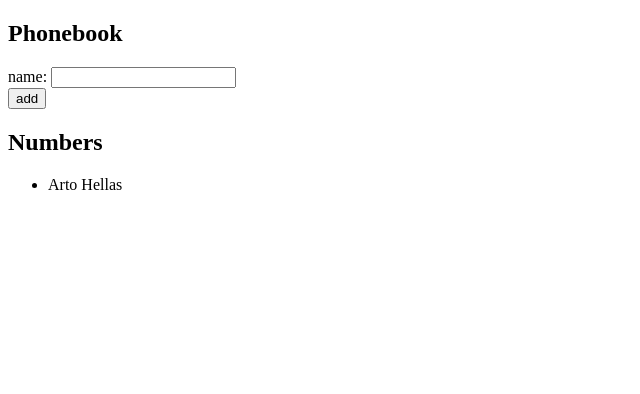
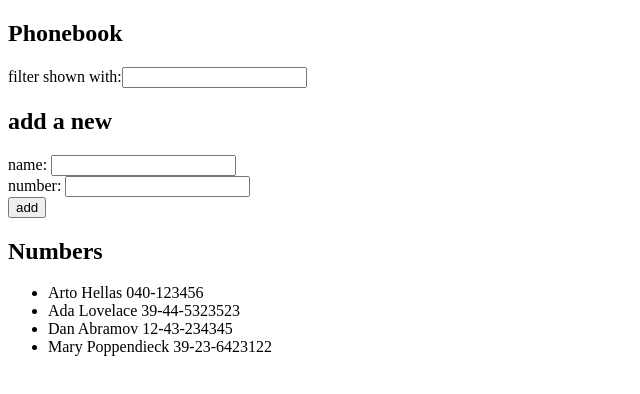
Before and after one commit to SIVAKUMAR1267/fullstackopen, a React (Vite) app in the folder part2/ThePhonebook/: page / in a window 1280 px wide. Shown: the top 394 px of the page, without its empty margins (0-640 px from the left). Built offline with nearby package versions, Linux system fonts and the light colour scheme.

Commit message:
part2 ex 2.8

```diff
--- a/part2/ThePhonebook/src/App.jsx
+++ b/part2/ThePhonebook/src/App.jsx
@@ -2,36 +2,58 @@
 
   const App = () => {
     const [persons, setPersons] = useState([
-      {id:1,
-        name: 'Arto Hellas' }
+      { name: 'Arto Hellas', number: '040-123456', id: 1 },
+      { name: 'Ada Lovelace', number: '39-44-5323523', id: 2 },
+      { name: 'Dan Abramov', number: '12-43-234345', id: 3 },
+      { name: 'Mary Poppendieck', number: '39-23-6423122', id: 4 }
     ])
   const [newName, setNewName] = useState('')
+  const [newNumber, setNewNumber] = useState('')
+  const [newfilter,setNewfilter]=useState('')
   const addname = (event) => {
     event.preventDefault()
   const personsObject = {
       id: String(persons.length + 1),
-      name: newName
+      name: newName,
+      number:newNumber
   }
 const nameexists = persons.some((persons)=>persons.name === newName)
+const numberexists = persons.some((persons)=>persons.number === newNumber)
     if (nameexists) {
       alert(newName + ' is already added to phonebook')}
-  else{
-  setPersons(persons.concat(personsObject))
-  setNewName('')
-  }}
+    if(numberexists){
+      alert(newNumber + ' is already added to phonebook')}
+    else{
+    setPersons(persons.concat(personsObject))
+    setNewName('')
+    setNewName('')
+    }}
 
-
-  const handleNoteChange = (event) => {
+  const handleChangefilter = (event) => {
+      setNewfilter(event.target.value)
+  }
+  const handleChangename = (event) => {
         setNewName(event.target.value)
-        }
+    }
+  const handleChangenumber = (event) => {
+        setNewNumber(event.target.value)
+  }
   return (
     <div>
       <h2>Phonebook</h2>
+      <div>
+      filter shown with:<input value={newfilter}
+      onChange={handleChangefilter}/>
+      </div>
+      <h2> add a new</h2>
       <form onSubmit={addname}>
         <div>
           name: <input value={newName}
-          onChange={handleNoteChange} />
+          onChange={handleChangename} />
         </div>
+        <div>number: <input value={newNumber}
+        onChange={handleChangenumber}
+        /></div>
         <div>
           <button type="submit">add</button>
         </div>
@@ -39,7 +61,7 @@
       <h2>Numbers</h2>
       <ul>
         {persons.map(persons =>
-          <li key={persons.id}>{persons.name}
+          <li key={persons.id}>{persons.name}  {persons.number}
           </li>
         )}
       </ul>
```
